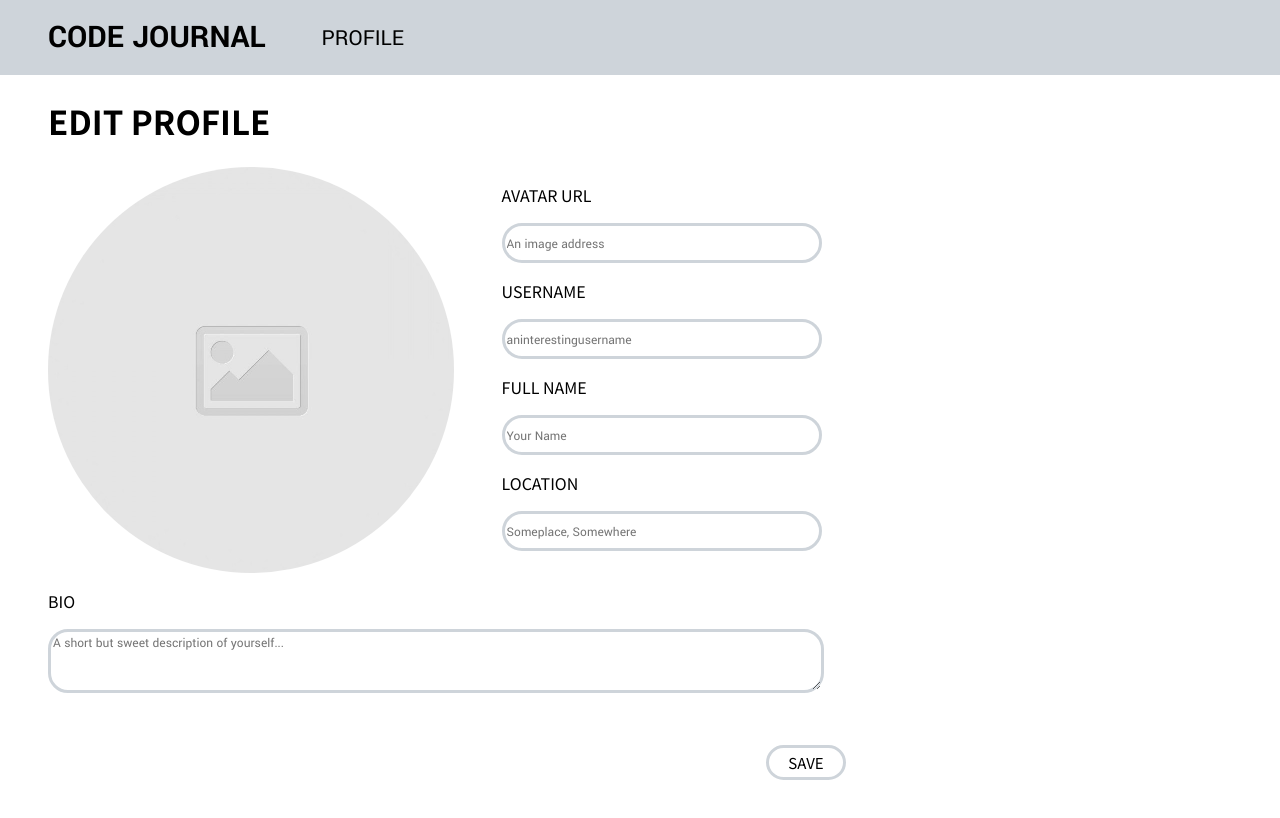
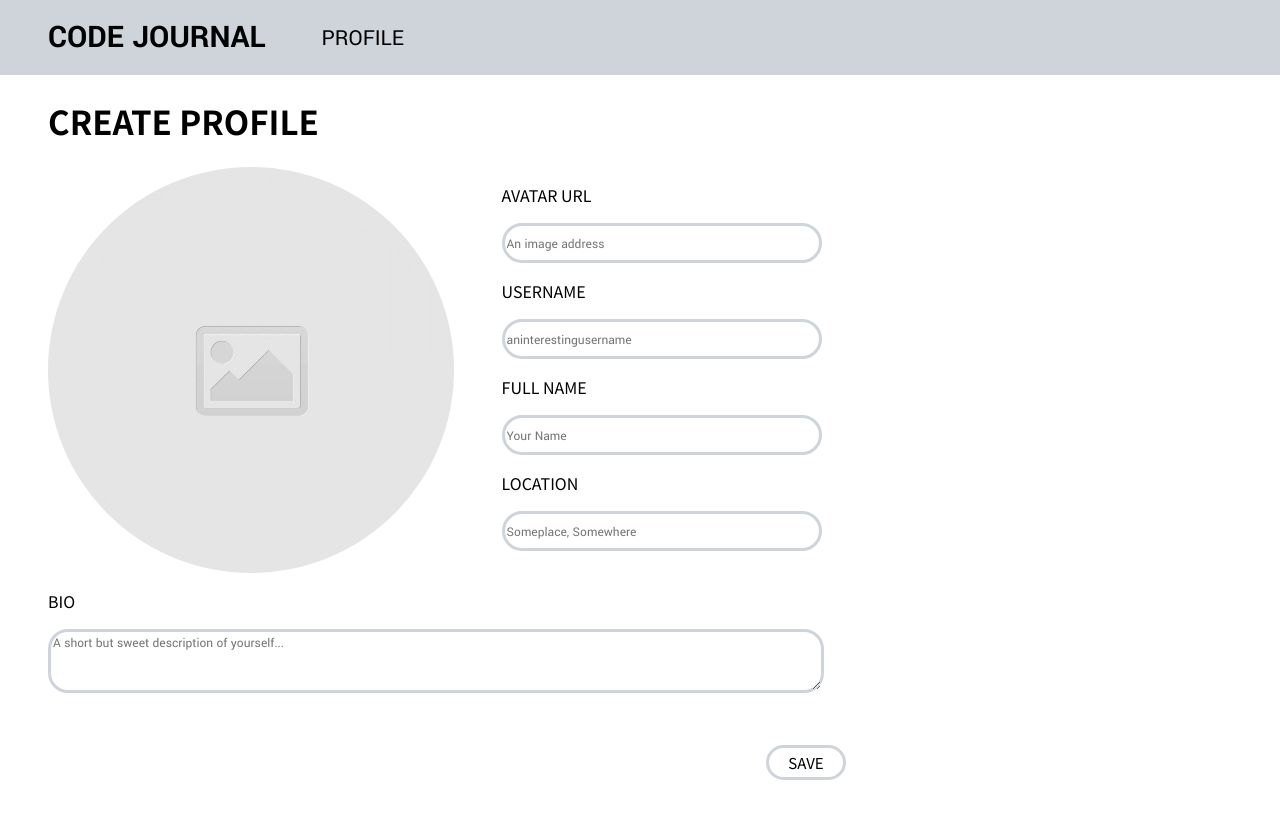
Before and after one commit to daniel-sungwon-lee/code-journal, a website: page index.html in a window 1280 px wide. Drawn offline with Linux system fonts and the light colour scheme.

Commit message:
edited create/edit profile h1

```diff
--- a/index.html
+++ b/index.html
@@ -28,7 +28,7 @@
   <main>
     <div data-view="edit-profile" class="edit-profile hidden">
       <form class="form-profile">
-        <h1>Edit Profile</h1>
+        <h1 id="edit-profile-h1">Edit Profile</h1>
         <div class="row-half">
           <div class="image-frame">
             <input class="profile-image" type="image" src="./images/placeholder-image-square.jpg" name="profile-image" required>
--- a/js/main.js
+++ b/js/main.js
@@ -114,6 +114,7 @@ function swap (dataView){
   $dataViewDivs = document.querySelectorAll("div[data-view]")
 
   if (dataView === "edit-profile"){
+    document.querySelector("#edit-profile-h1").textContent="Edit Profile"
     for (var i=0; i<$dataViewDivs.length;i++){
       if (dataView === $dataViewDivs[i].getAttribute("data-view")){
         $dataViewDivs[i].className=dataView
@@ -170,6 +171,7 @@ var $olEntries = document.querySelector("#entries-list")
 document.addEventListener("DOMContentLoaded", function(event){
   if (userData===null){
     swap("edit-profile")
+    document.querySelector("#edit-profile-h1").textContent="Create Profile"
     var $entiresNav = document.querySelector('a[data-view="entries"]')
     $entiresNav.className="hidden"
   }else {
```
